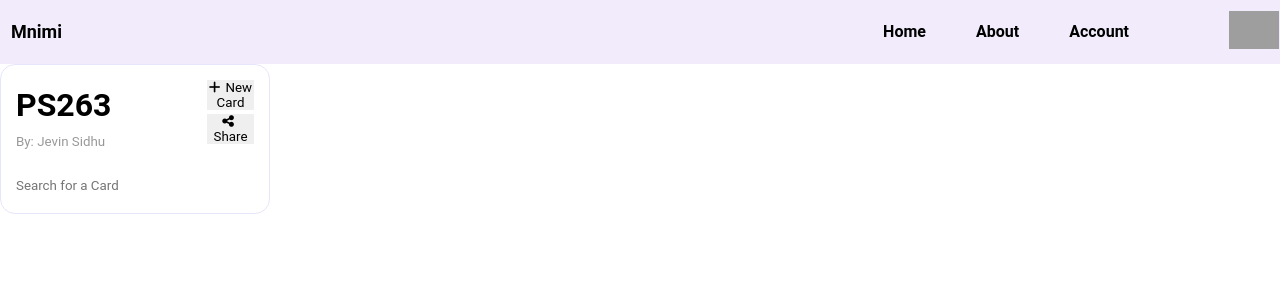
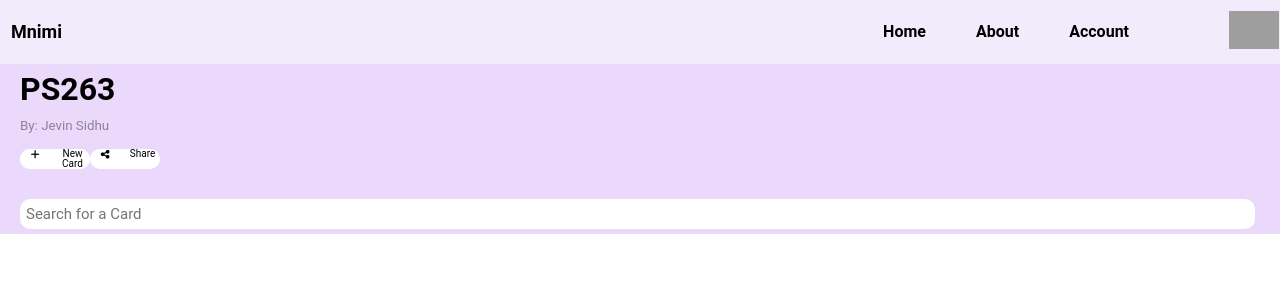
Before and after one commit to LaurierCS/Mnimi, a Django app: template templates/app/deck.html in a window 1280 px wide. Shown: the top 300 px of the page. Run offline with Django 3.2, Linux system fonts and the light colour scheme; the template is opened without the code that fills it, so the values that code supplies are empty; some libraries are stand-ins or nearby versions; grey boxes are pictures that could not be loaded.

Commit message:
fixed deck and card names, got back Nora's styling

```diff
--- a/templates/app/deck.html
+++ b/templates/app/deck.html
@@ -7,14 +7,14 @@
       crossorigin="anonymous"
 ></script>
 
-<div class="deck">
+<div class="deckpage">
     <div class="header">
         <h1>PS263</h1>
         <p class="creator">By: Jevin Sidhu</p>
     </div>
-    <div class="deck__buttons">
-        <button class="deck__buttons"><i class="fa-solid fa-plus"></i>New Card</button>
-        <button class="deck__buttons"><i class="fa-solid fa-share-nodes"></i>Share</button>
+    <div class="deckpage__buttons">
+        <button class="deckpage__buttons"><i class="fa-solid fa-plus"></i>New Card</button>
+        <button class="deckpage__buttons"><i class="fa-solid fa-share-nodes"></i>Share</button>
     </div>
     <div class="search">
         <input type="text" placeholder="Search for a Card">
```
